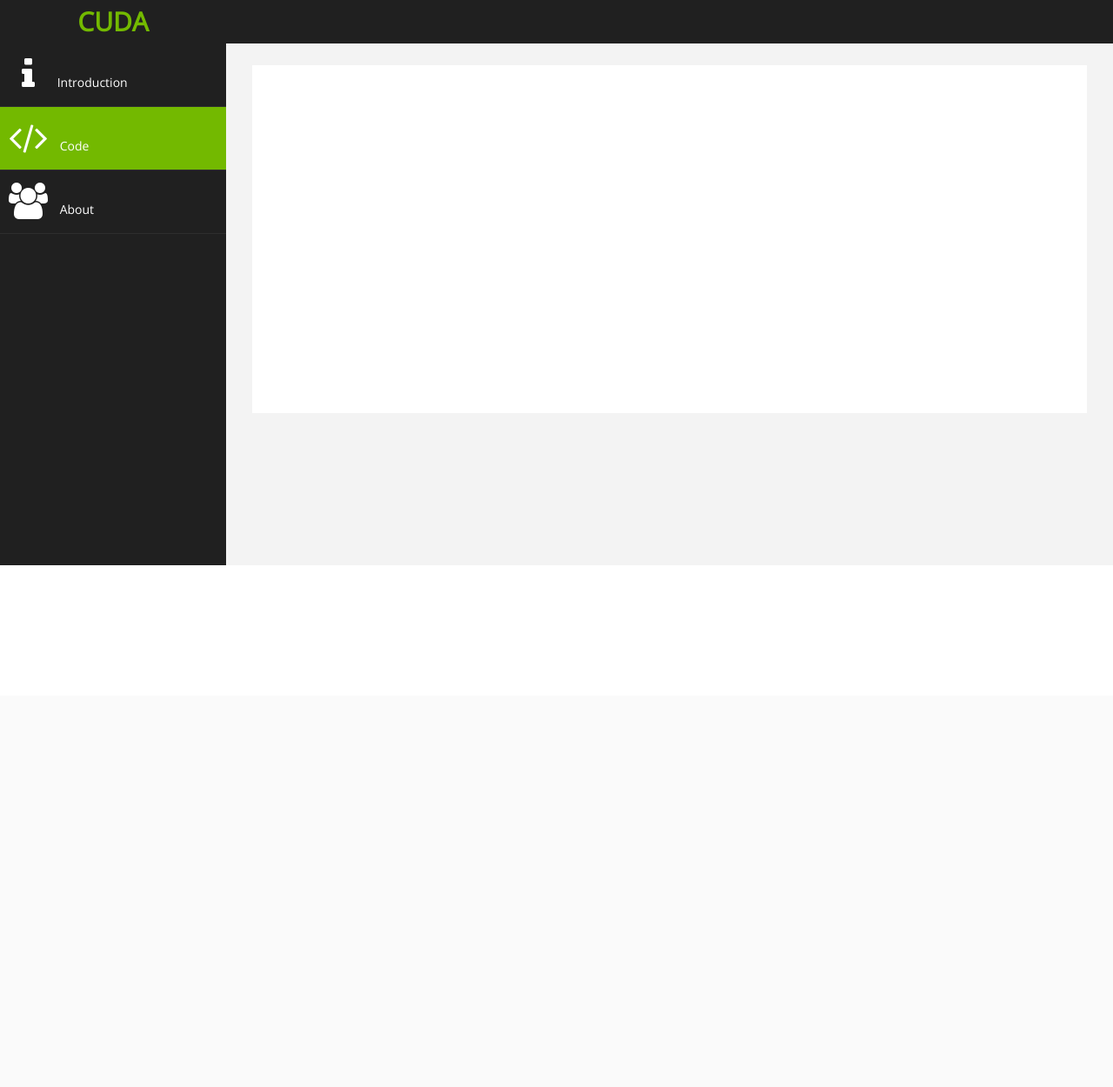
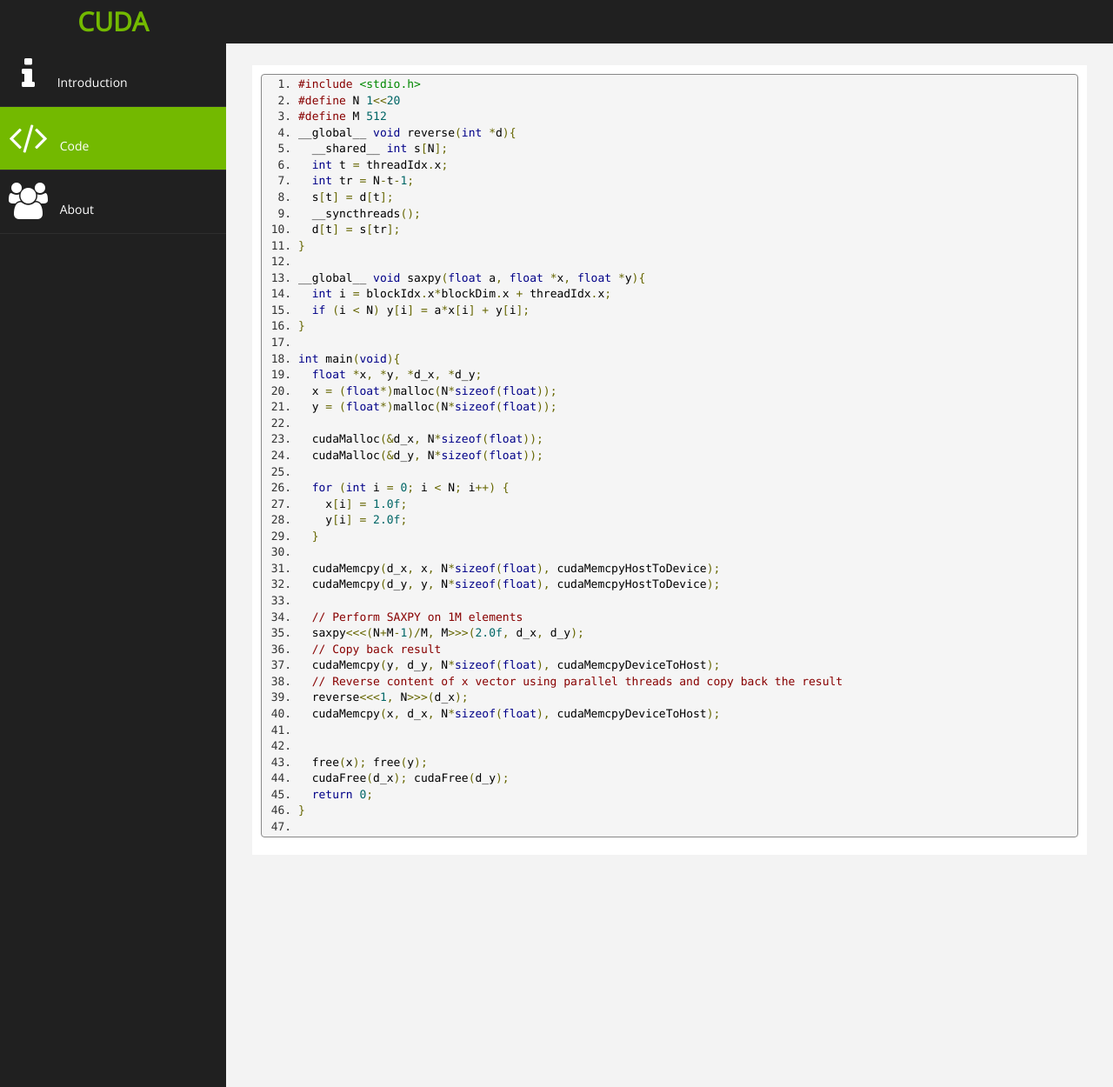
Before and after one commit to gfceccon/cuda-rea, a PHP site: page /code.html in a window 1280 px wide. Shown: the whole page at 87% size. Before the commit the page ends 650 px from the top, so only its background shows below. Run offline with PHP 8.4, Linux system fonts and the light colour scheme.

Commit message:
Introduction and code with prettify

```diff
--- a/assets/css/custom.css
+++ b/assets/css/custom.css
@@ -23,7 +23,7 @@ body {
 
 #page-wrapper {
     padding: 15px 15px;
-    min-height: 600px;
+    min-height: 1200px;
     background:#F3F3F3;
 
 }
@@ -32,7 +32,7 @@ body {
     margin:10px 20px 10px 0px;
     background-color:#fff!important;
     padding:10px;
-    min-height:400px;
+    min-height:640px;
 }
 
 .text-center {
@@ -371,9 +371,9 @@ line-height: 1.428571429;
 
  @media(min-width:768px) {
      #page-wrapper{
-               margin: 0 0 0 260px;
+        margin: 0 0 0 260px;
         padding: 15px 30px;
-        min-height: 600px;
+        min-height: 1200px;
 
     }
 
@@ -397,18 +397,25 @@ line-height: 1.428571429;
 #next {
   float: right;
 }
-code-brown {
+
+.code-brown {
   color: #880000;
 }
-code-green {
+.code-green {
   color: #008800;
 }
-code-variable {
+.code-variable {
   color: #006666;
 }
-code-operator {
+.code-operator {
   color: #666600
 }
-code-blue {
+.code-blue {
   color: #000088;
 }
+
+.cuda-img {
+  width: 100%;
+  height: auto;
+  max-width: 800px;
+}
--- /dev/null
+++ b/assets/css/prettify.css
@@ -0,0 +1 @@
+.pln{color:#000}@media screen{.str{color:#080}.kwd{color:#008}.com{color:#800}.typ{color:#606}.lit{color:#066}.pun,.opn,.clo{color:#660}.tag{color:#008}.atn{color:#606}.atv{color:#080}.dec,.var{color:#606}.fun{color:red}}@media print,projection{.str{color:#060}.kwd{color:#006;font-weight:bold}.com{color:#600;font-style:italic}.typ{color:#404;font-weight:bold}.lit{color:#044}.pun,.opn,.clo{color:#440}.tag{color:#006;font-weight:bold}.atn{color:#404}.atv{color:#060}}pre.prettyprint{padding:2px;border:1px solid #888}ol.linenums{margin-top:0;margin-bottom:0}/*li.L0,li.L1,li.L2,li.L3,li.L5,li.L6,li.L7,li.L8{list-style-type:none}li.L1,li.L3,li.L5,li.L7,li.L9{background:#eee}*/
--- /dev/null
+++ b/assets/js/content/code.js
@@ -0,0 +1,50 @@
+var code = "<prev class=\"prettyprint linenums\">#include &lt;stdio.h&gt;\n\
+#define N 1&lt;&lt;20\n\
+#define M 512\n\
+__global__ void reverse(int *d){\n\
+  __shared__ int s[N];\n\
+  int t = threadIdx.x;\n\
+  int tr = N-t-1;\n\
+  s[t] = d[t];\n\
+  __syncthreads();\n\
+  d[t] = s[tr];\n\
+}\n\
+\n\
+__global__ void saxpy(float a, float *x, float *y){\n\
+  int i = blockIdx.x*blockDim.x + threadIdx.x;\n\
+  if (i &lt; N) y[i] = a*x[i] + y[i];\n\
+}\n\
+\n\
+int main(void){\n\
+float *x, *y, *d_x, *d_y;\n\
+  x = (float*)malloc(N*sizeof(float));\n\
+  y = (float*)malloc(N*sizeof(float));\n\
+\n\
+  cudaMalloc(&d_x, N*sizeof(float)); \n\
+  cudaMalloc(&d_y, N*sizeof(float));\n\
+\n\
+  for (int i = 0; i &lt; N; i++) {\n\
+    x[i] = 1.0f;\n\
+    y[i] = 2.0f;\n\
+  }\n\
+\n\
+  cudaMemcpy(d_x, x, N*sizeof(float), cudaMemcpyHostToDevice);\n\
+  cudaMemcpy(d_y, y, N*sizeof(float), cudaMemcpyHostToDevice);\n\
+\n\
+  // Perform SAXPY on 1M elements\n\
+  saxpy&lt;&lt;&lt;(N+M-1)/M, M&gt;&gt;&gt;(2.0f, d_x, d_y);\n\
+  // Copy back result \n\
+  cudaMemcpy(y, d_y, N*sizeof(float), cudaMemcpyDeviceToHost);\n\
+// Reverse content of x vector using parallel threads and copy back the result\n\
+  reverse&lt;&lt;&lt;1, N&gt;&gt;&gt;(d_x);\n\
+  cudaMemcpy(x, d_x, N*sizeof(float), cudaMemcpyDeviceToHost);\n\
+\n\
+\n\
+free(x); free(y);\n\
+cudaFree(d_x); cudaFree(d_y);\n\
+return 0;\n\
+}<//pre>";
+
+window.onload = function() {
+  prettyPrint();
+}
--- a/code.html
+++ b/code.html
@@ -14,6 +14,8 @@
     <link href="assets/css/custom.css" rel="stylesheet" />
       <!-- GOOGLE FONTS-->
     <link href='http://fonts.googleapis.com/css?family=Open+Sans' rel='stylesheet' type='text/css' />
+      <!-- PRETTIFY DEFAULT-->
+    <link href="assets/css/prettify.css" rel="stylesheet" />
 </head>
 <body>
     <div id="wrapper">
@@ -49,6 +51,53 @@
         <!-- /. NAV SIDE  -->
         <div id="page-wrapper" >
             <div id="page-inner">
+            <pre class="prettyprint linenums">#include &lt;stdio.h&gt;
+#define N 1&lt;&lt;20
+#define M 512
+__global__ void reverse(int *d){
+  __shared__ int s[N];
+  int t = threadIdx.x;
+  int tr = N-t-1;
+  s[t] = d[t];
+  __syncthreads();
+  d[t] = s[tr];
+}
+
+__global__ void saxpy(float a, float *x, float *y){
+  int i = blockIdx.x*blockDim.x + threadIdx.x;
+  if (i &lt; N) y[i] = a*x[i] + y[i];
+}
+
+int main(void){
+  float *x, *y, *d_x, *d_y;
+  x = (float*)malloc(N*sizeof(float));
+  y = (float*)malloc(N*sizeof(float));
+
+  cudaMalloc(&d_x, N*sizeof(float));
+  cudaMalloc(&d_y, N*sizeof(float));
+
+  for (int i = 0; i &lt; N; i++) {
+    x[i] = 1.0f;
+    y[i] = 2.0f;
+  }
+
+  cudaMemcpy(d_x, x, N*sizeof(float), cudaMemcpyHostToDevice);
+  cudaMemcpy(d_y, y, N*sizeof(float), cudaMemcpyHostToDevice);
+
+  // Perform SAXPY on 1M elements
+  saxpy&lt;&lt;&lt;(N+M-1)/M, M&gt;&gt;&gt;(2.0f, d_x, d_y);
+  // Copy back result
+  cudaMemcpy(y, d_y, N*sizeof(float), cudaMemcpyDeviceToHost);
+  // Reverse content of x vector using parallel threads and copy back the result
+  reverse&lt;&lt;&lt;1, N&gt;&gt;&gt;(d_x);
+  cudaMemcpy(x, d_x, N*sizeof(float), cudaMemcpyDeviceToHost);
+
+
+  free(x); free(y);
+  cudaFree(d_x); cudaFree(d_y);
+  return 0;
+}
+             </pre>
               <!-- /. PAGE INNER  -->
             </div>
          <!-- /. PAGE WRAPPER  -->
@@ -66,7 +115,9 @@
     <script src="assets/js/morris/morris.js"></script>
       <!-- CUSTOM SCRIPTS -->
     <script src="assets/js/custom.js"></script>
-
-
+      <!-- PRETTIFY SCRIPT-->
+    <script src="assets/js/prettify.js"></script>
+      <!-- CUSTOM SCRIPTS -->
+    <script src="assets/js/content/code.js"></script>
 </body>
 </html>
--- a/index.html
+++ b/index.html
@@ -1,9 +1,9 @@
 <!DOCTYPE html>
 <html xmlns="http://www.w3.org/1999/xhtml">
 <head>
-      <meta charset="utf-8" />
+    <meta charset="utf-8" />
     <meta name="viewport" content="width=device-width, initial-scale=1.0" />
-    <title>Free Bootstrap Admin Template : Binary Admin</title>
+    <title>CUDA - Recurso Educacional Aberto</title>
       <!-- BOOTSTRAP STYLES-->
     <link href="assets/css/bootstrap.css" rel="stylesheet" />
       <!-- FONTAWESOME STYLES-->
```
Also changed, not shown: assets/js/content/introduction-content.js (+81 -55 lines), assets/js/lang-cl.js (added, +18 -0 lines), assets/img/cuda1.png (renamed from assets/img/cuda.png), assets/img/cuda2.png (renamed from assets/img/cuda (2).png), assets/img/cuda3.png (renamed from assets/img/cuda (3).png), assets/img/threads.png (renamed from assets/img/indexing threads+blocks.png), assets/js/prettify.js (added). Lines whose indentation alone changed are shown as unchanged.
